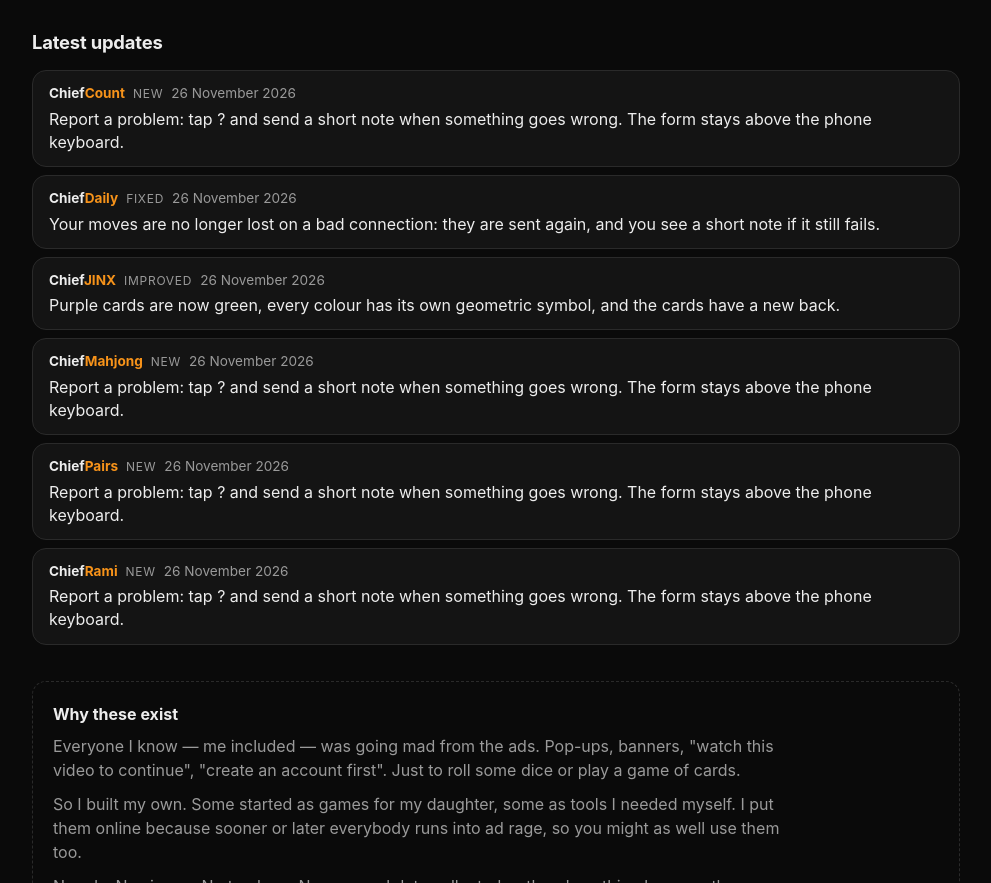
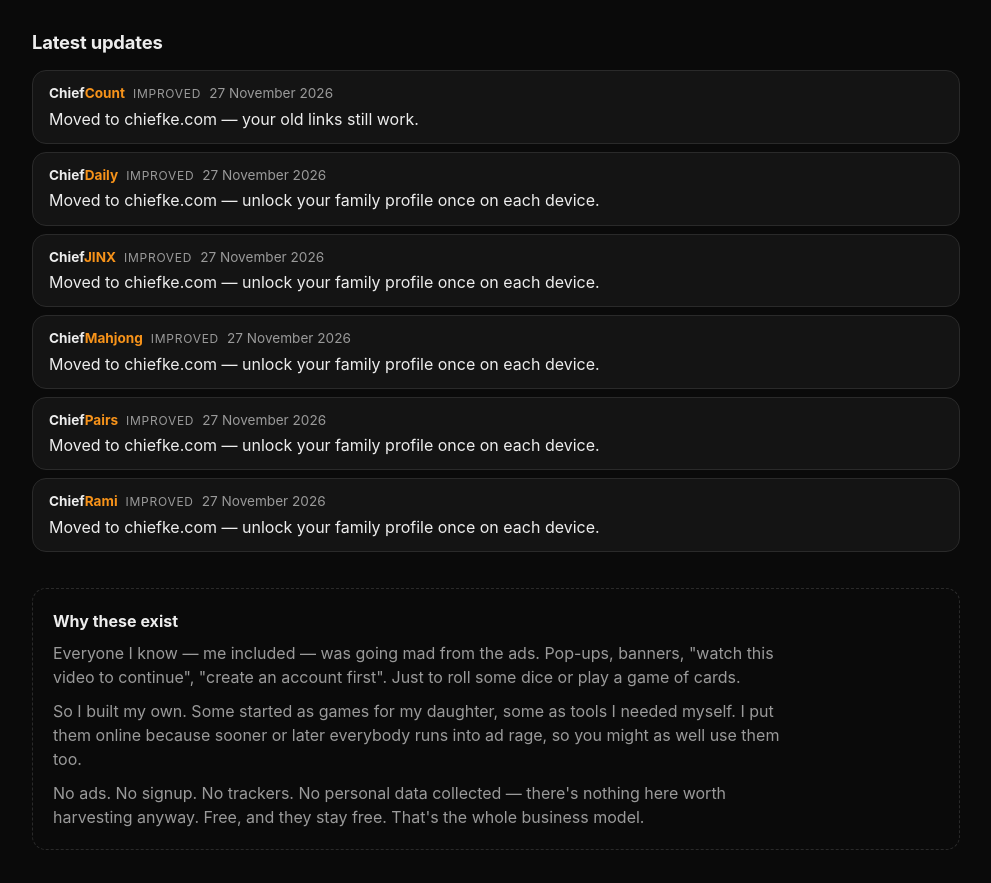
Before and after one commit to ChiefDVee/chiefhub, a plain HTML site: page index.html in a window 1280 px wide. Shown: the part 3247-4130 px from the top of the page, without its empty margins (144-1135 px from the left). Drawn offline with Linux system fonts and the light colour scheme.

Commit message:
chiefke: changelog verhuisd + daily lang-check

```diff
--- a/index.html
+++ b/index.html
@@ -553,12 +553,12 @@
   <section class="latest" id="latest" aria-labelledby="latest-title">
     <h2 class="section-title" id="latest-title">Latest updates</h2>
     <ol class="latest-list">
-      <li><a class="latest-item" href="https://www.chiefcount.com/updates/"><span class="latest-meta"><span class="latest-game">Chief<span class="name-accent">Count</span></span><span class="latest-kind">New</span><time datetime="2026-11-26">26 November 2026</time></span><span class="latest-text">Report a problem: tap ? and send a short note when something goes wrong. The form stays above the phone keyboard.</span></a></li>
-      <li><a class="latest-item" href="https://www.chiefletters.com/daily/updates/"><span class="latest-meta"><span class="latest-game">Chief<span class="name-accent">Daily</span></span><span class="latest-kind">Fixed</span><time datetime="2026-11-26">26 November 2026</time></span><span class="latest-text">Your moves are no longer lost on a bad connection: they are sent again, and you see a short note if it still fails.</span></a></li>
-      <li><a class="latest-item" href="https://www.chiefjinx.com/updates/"><span class="latest-meta"><span class="latest-game">Chief<span class="name-accent">JINX</span></span><span class="latest-kind">Improved</span><time datetime="2026-11-26">26 November 2026</time></span><span class="latest-text">Purple cards are now green, every colour has its own geometric symbol, and the cards have a new back.</span></a></li>
-      <li><a class="latest-item" href="https://www.chiefshuffle.com/mahjong/updates/"><span class="latest-meta"><span class="latest-game">Chief<span class="name-accent">Mahjong</span></span><span class="latest-kind">New</span><time datetime="2026-11-26">26 November 2026</time></span><span class="latest-text">Report a problem: tap ? and send a short note when something goes wrong. The form stays above the phone keyboard.</span></a></li>
-      <li><a class="latest-item" href="https://www.chiefshuffle.com/pairs/updates/"><span class="latest-meta"><span class="latest-game">Chief<span class="name-accent">Pairs</span></span><span class="latest-kind">New</span><time datetime="2026-11-26">26 November 2026</time></span><span class="latest-text">Report a problem: tap ? and send a short note when something goes wrong. The form stays above the phone keyboard.</span></a></li>
-      <li><a class="latest-item" href="https://www.chiefshuffle.com/rami/updates/"><span class="latest-meta"><span class="latest-game">Chief<span class="name-accent">Rami</span></span><span class="latest-kind">New</span><time datetime="2026-11-26">26 November 2026</time></span><span class="latest-text">Report a problem: tap ? and send a short note when something goes wrong. The form stays above the phone keyboard.</span></a></li>
+      <li><a class="latest-item" href="https://www.chiefcount.com/updates/"><span class="latest-meta"><span class="latest-game">Chief<span class="name-accent">Count</span></span><span class="latest-kind">Improved</span><time datetime="2026-11-27">27 November 2026</time></span><span class="latest-text">Moved to chiefke.com — your old links still work.</span></a></li>
+      <li><a class="latest-item" href="https://www.chiefletters.com/daily/updates/"><span class="latest-meta"><span class="latest-game">Chief<span class="name-accent">Daily</span></span><span class="latest-kind">Improved</span><time datetime="2026-11-27">27 November 2026</time></span><span class="latest-text">Moved to chiefke.com — unlock your family profile once on each device.</span></a></li>
+      <li><a class="latest-item" href="https://www.chiefjinx.com/updates/"><span class="latest-meta"><span class="latest-game">Chief<span class="name-accent">JINX</span></span><span class="latest-kind">Improved</span><time datetime="2026-11-27">27 November 2026</time></span><span class="latest-text">Moved to chiefke.com — unlock your family profile once on each device.</span></a></li>
+      <li><a class="latest-item" href="https://www.chiefshuffle.com/mahjong/updates/"><span class="latest-meta"><span class="latest-game">Chief<span class="name-accent">Mahjong</span></span><span class="latest-kind">Improved</span><time datetime="2026-11-27">27 November 2026</time></span><span class="latest-text">Moved to chiefke.com — unlock your family profile once on each device.</span></a></li>
+      <li><a class="latest-item" href="https://www.chiefshuffle.com/pairs/updates/"><span class="latest-meta"><span class="latest-game">Chief<span class="name-accent">Pairs</span></span><span class="latest-kind">Improved</span><time datetime="2026-11-27">27 November 2026</time></span><span class="latest-text">Moved to chiefke.com — unlock your family profile once on each device.</span></a></li>
+      <li><a class="latest-item" href="https://www.chiefshuffle.com/rami/updates/"><span class="latest-meta"><span class="latest-game">Chief<span class="name-accent">Rami</span></span><span class="latest-kind">Improved</span><time datetime="2026-11-27">27 November 2026</time></span><span class="latest-text">Moved to chiefke.com — unlock your family profile once on each device.</span></a></li>
     </ol>
   </section>
   <!-- LATEST:END -->
```
Also changed, not shown: sitemap.xml (+9 -9 lines), robots.txt.
